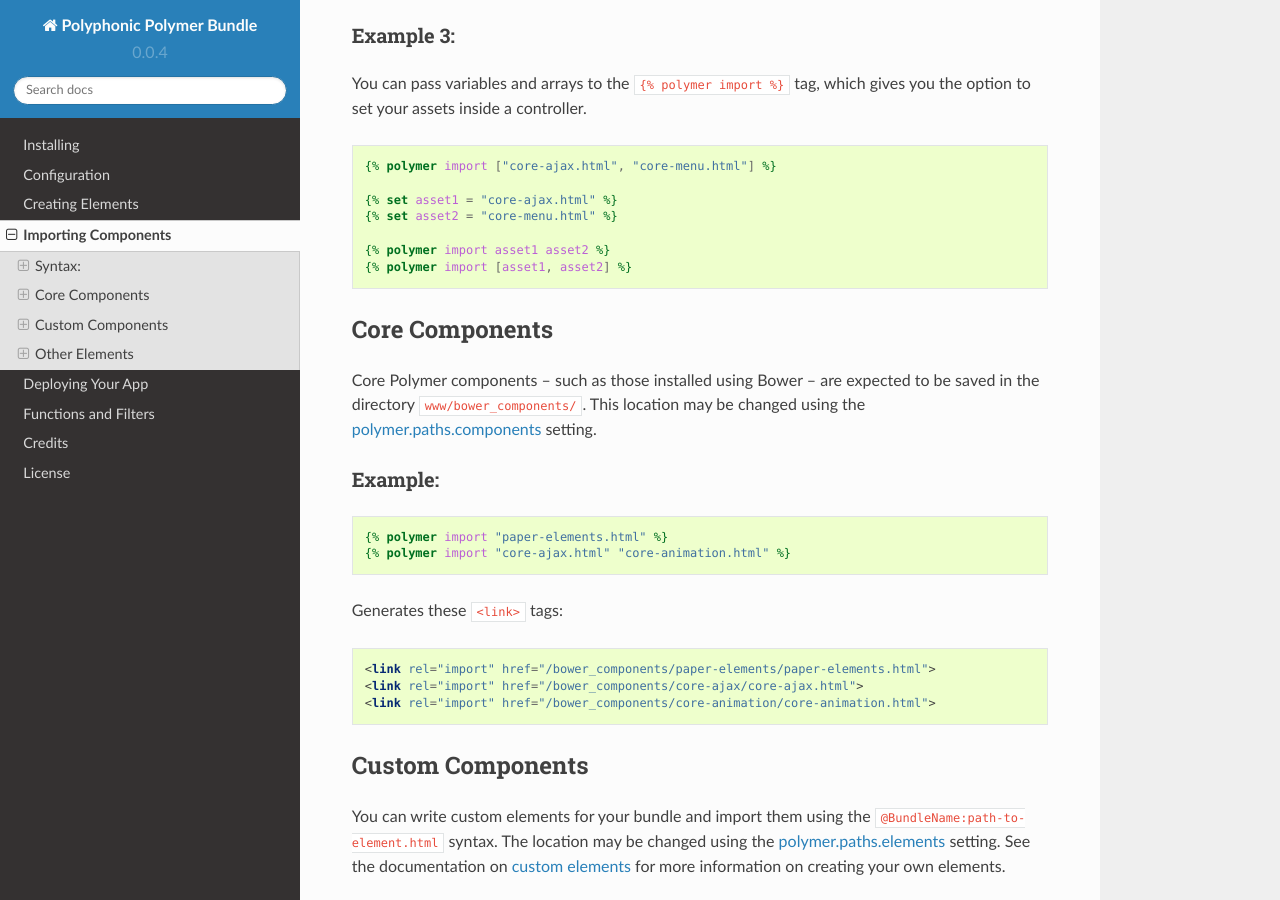
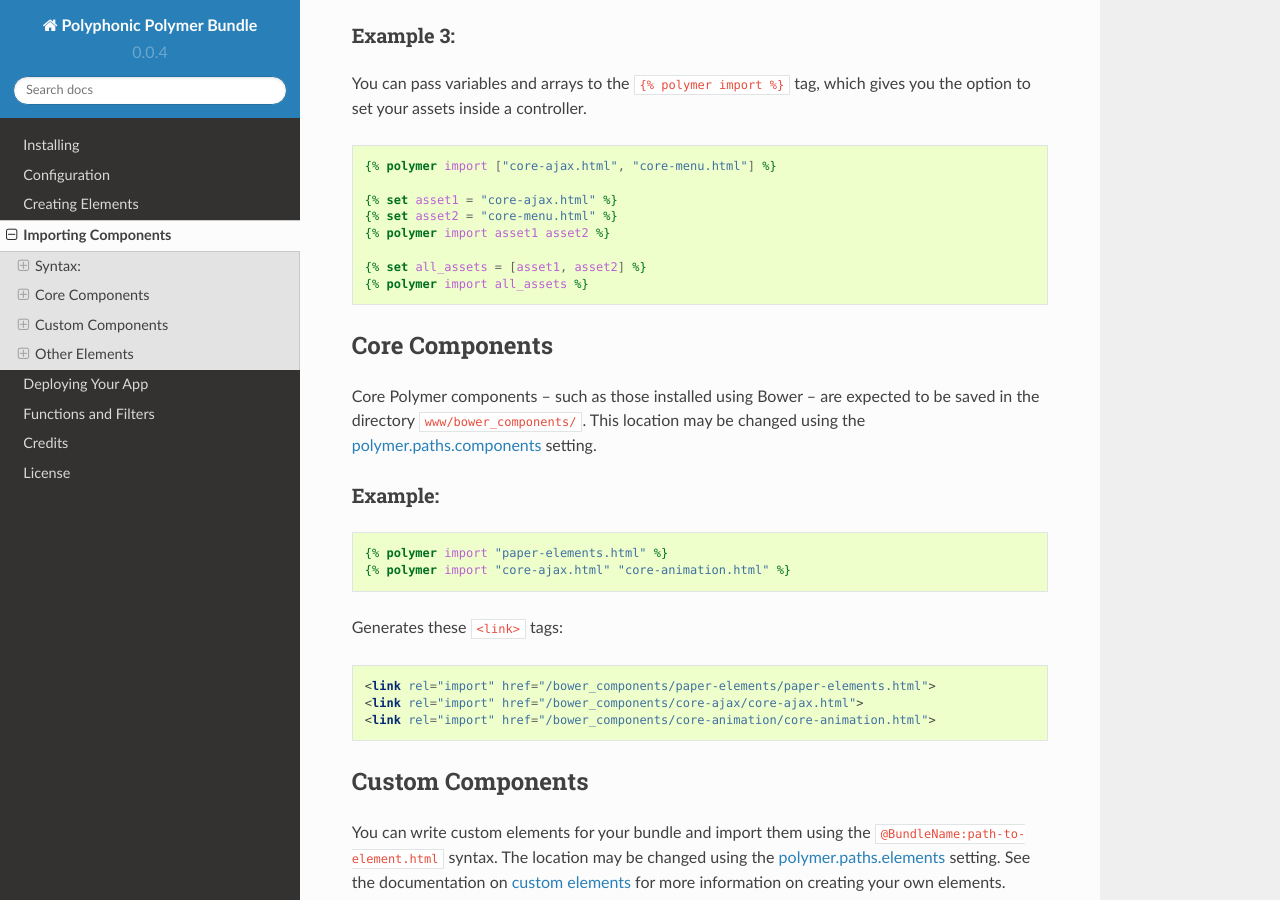
Before and after one commit to headzoo/polymer-bundle, a Sphinx documentation site: the page built from Resources/doc/importing.rst, in a window 1280 px wide and 900 px high, scrolled down 974 px. Built offline with Sphinx 7.4.7 and the Read the Docs theme 2.0.0, drawn with Linux system fonts in a browser that asks for light colours.

Commit message:
Updated docs
[ci skip]

```diff
--- a/Resources/doc/importing.rst
+++ b/Resources/doc/importing.rst
@@ -62,10 +62,10 @@
 
 	{% set asset1 = "core-ajax.html" %}
 	{% set asset2 = "core-menu.html" %}
+	{% polymer import asset1 asset2 %}
 
-	{% polymer import asset1 asset2 %}
-	{% polymer import [asset1, asset2] %}
-
+	{% set all_assets = [asset1, asset2] %}
+	{% polymer import all_assets %}
 
 Core Components
 ---------------
```
